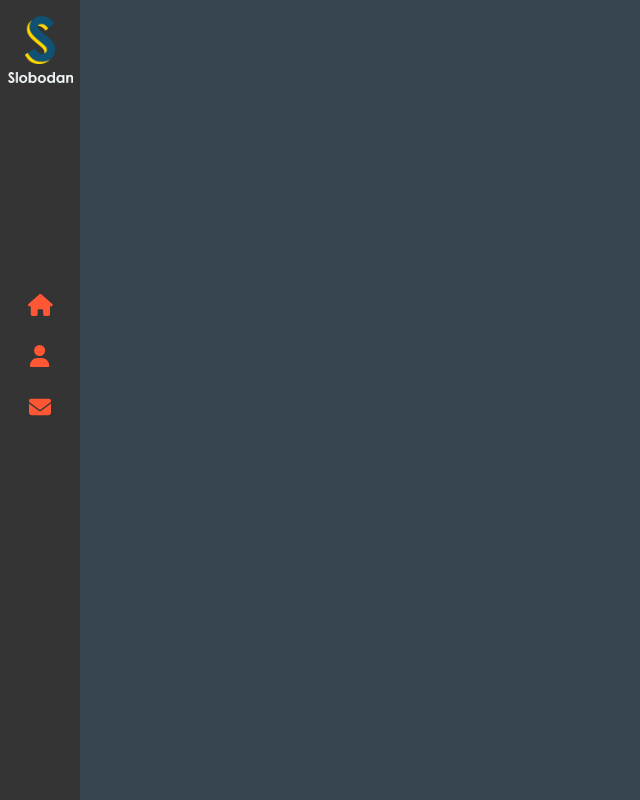
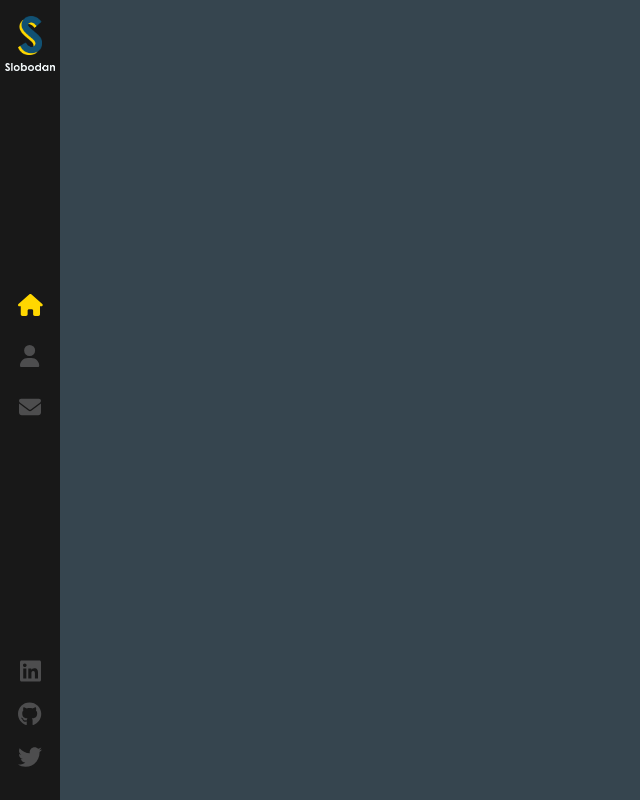
Before and after one commit to SamSumiya/portfolio-2022, a React (Create React App) app: page / in a window 1280 px wide. Shown: the whole page, without its empty margins (0-640 px from the left). Built offline with nearby package versions, Linux system fonts and the light colour scheme.

Commit message:
added social logos

```diff
--- a/src/components/Sidebar/index.js
+++ b/src/components/Sidebar/index.js
@@ -5,6 +5,7 @@ import LogoS from '../../assets/images/logo-s.png'
 import LogoSubtitle from '../../assets/images/logo_sub.png'
 import { FontAwesomeIcon } from '@fortawesome/react-fontawesome'
 import { faHome, faUser, faEnvelope } from '@fortawesome/free-solid-svg-icons'
+import { faGithub, faLinkedin, faTwitter } from '@fortawesome/free-brands-svg-icons'
 // import { faUser } from '@fortawesome/free-solid-svg-icons'
 // import { GiLetterBomb } from '@fortawesome/free-solid-svg-icons'
 // import { FaHeart } from 'react-icons/fa'
@@ -19,7 +20,7 @@ export const Sidebar = () => {
 
       <nav>
         <NavLink exact="true" activeclassname="active" to="/">
-          <FontAwesomeIcon icon={faHome} color="#FF5733" />
+          <FontAwesomeIcon icon={faHome} color="#4d4d4e" />
         </NavLink>
         <NavLink
           exact="true"
@@ -27,7 +28,7 @@ export const Sidebar = () => {
           className="about-link"
           to="/about"
         >
-          <FontAwesomeIcon icon={faUser} color="#FF5733" />
+          <FontAwesomeIcon icon={faUser} color="#4d4d4e" />
         </NavLink>
         <NavLink
           exact="true"
@@ -35,9 +36,38 @@ export const Sidebar = () => {
           className="contact-link"
           to="/contact"
         >
-          <FontAwesomeIcon icon={faEnvelope} color="#FF5733" />
+          <FontAwesomeIcon icon={faEnvelope} color="#4d4d4e" />
         </NavLink>
       </nav>
+      <ul>
+        <li>
+          <a
+            target="_blank"
+            rel="noreferrer"
+            href="https://www.linkedin.com/in/samsumiya/"
+          >
+            <FontAwesomeIcon icon={faLinkedin} color="#4d4d4e" />
+          </a>
+        </li>
+        <li>
+          <a
+            target="_blank"
+            rel="noreferrer"
+            href="https://github.com/SamSumiya"
+          >
+            <FontAwesomeIcon icon={faGithub} color="#4d4d4e" />
+          </a>
+        </li>
+        <li>
+          <a
+            target="_blank"
+            rel="noreferrer"
+            href="https://twitter.com/devchen1"
+          >
+            <FontAwesomeIcon icon={faTwitter} color="#4d4d4e" />
+          </a>
+        </li>
+      </ul>
     </div>
   )
 }
--- a/src/components/Sidebar/index.scss
+++ b/src/components/Sidebar/index.scss
@@ -1,6 +1,6 @@
 .nav-bar {
-  background-color: #343434;
-  width: 5rem;
+  background: #181818;
+  width: 60px;
   height: 100%;
   position: absolute;
   top: 0;
@@ -14,11 +14,11 @@
     img {
       display: block;
       margin: 8px auto;
-      width: 30px;
+      width: 24px;
       height: auto;
 
       &.sub-logo {
-        width: 65px;
+        width: 50px;
       }
     }
   }
@@ -41,9 +41,84 @@
       position: relative;
       text-decoration: none;
 
+      i {
+        transition: all 0.01s;
+      }
 
-      i {
-        transition: all 300ms ease-in-out;
+      &:hover {
+        color: #ffd700;
+
+        svg {
+          opacity: 0;
+        }
+
+        &:after {
+          opacity: 1;
+        }
+      }
+
+      &:after {
+        content: '';
+        font-size: 9px;
+        letter-spacing: 2px;
+        position: absolute;
+        bottom: 0;
+        display: block;
+        width: 100%;
+        text-align: center;
+        opacity: 0;
+        -webkit-transition: all 0.3s ease-out;
+        transition: all 0.5s ease-out;
+      }
+
+      &:first-child {
+        &:after {
+          content: 'HOME';
+        }
+      }
+    }
+
+    a.about-link {
+      &:after {
+        content: 'ABOUT';
+      }
+    }
+
+    a.contact-link {
+      &:after {
+        content: 'CONTACT';
+      }
+    }
+
+    a.active {
+      svg {
+        color: #ffd700;
+      }
+    }
+  }
+
+  ul {
+    font-size: 1.5rem;
+    position: absolute;
+    bottom: 20px;
+    width: 100%;
+    display: block;
+    padding: 0;
+    list-style: none;
+    margin: 0;
+    text-align: center;
+
+    li {
+      a {
+        display: inline-block;
+        margin: 0 10px;
+        padding: 7px 0;
+        font-size: 1.5rem;
+        padding: 0.5rem;
+
+        &:hover svg {
+          color: #ffd700;
+        }
       }
     }
   }
```
